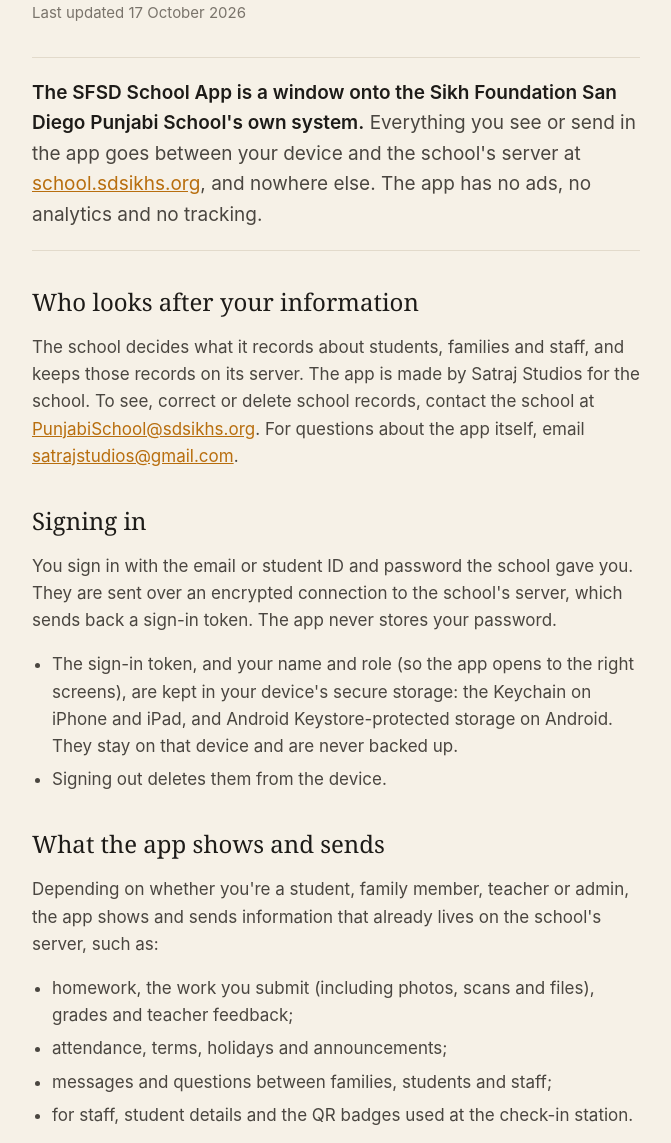
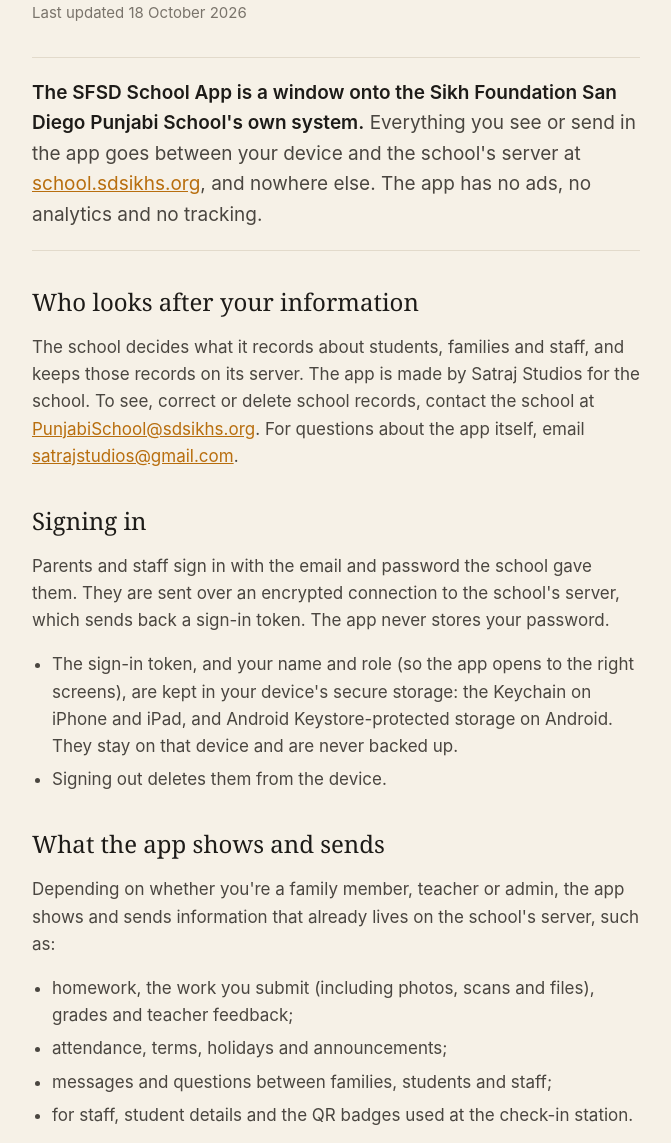
Before and after one commit to satrajstudios/satrajstudios.github.io, a plain HTML site: page sfsdschool/privacy/index.html in a window 1280 px wide. Shown: the part 123-1266 px from the top of the page, without its empty margins (304-975 px from the left). Drawn offline with Linux system fonts and the light colour scheme.

Commit message:
SFSD privacy policy: parents and staff sign in; link the deletion page

```diff
--- a/sfsdschool/privacy/index.html
+++ b/sfsdschool/privacy/index.html
@@ -68,7 +68,7 @@
 <main>
   <p class="eyebrow">SFSD School App</p>
   <h1>Privacy Policy</h1>
-  <p class="updated">Last updated 17 October 2026</p>
+  <p class="updated">Last updated 18 October 2026</p>
 
   <p class="summary"><strong>The SFSD School App is a window onto the Sikh Foundation San Diego Punjabi School's own system.</strong> Everything you see or send in the app goes between your device and the school's server at <a href="https://school.sdsikhs.org/">school.sdsikhs.org</a>, and nowhere else. The app has no ads, no analytics and no tracking.</p>
 
@@ -76,14 +76,14 @@
   <p>The school decides what it records about students, families and staff, and keeps those records on its server. The app is made by Satraj Studios for the school. To see, correct or delete school records, contact the school at <a href="mailto:PunjabiSchool@sdsikhs.org">PunjabiSchool@sdsikhs.org</a>. For questions about the app itself, email <a href="mailto:satrajstudios@gmail.com">satrajstudios@gmail.com</a>.</p>
 
   <h2>Signing in</h2>
-  <p>You sign in with the email or student ID and password the school gave you. They are sent over an encrypted connection to the school's server, which sends back a sign-in token. The app never stores your password.</p>
+  <p>Parents and staff sign in with the email and password the school gave them. They are sent over an encrypted connection to the school's server, which sends back a sign-in token. The app never stores your password.</p>
   <ul>
     <li>The sign-in token, and your name and role (so the app opens to the right screens), are kept in your device's secure storage: the Keychain on iPhone and iPad, and Android Keystore-protected storage on Android. They stay on that device and are never backed up.</li>
     <li>Signing out deletes them from the device.</li>
   </ul>
 
   <h2>What the app shows and sends</h2>
-  <p>Depending on whether you're a student, family member, teacher or admin, the app shows and sends information that already lives on the school's server, such as:</p>
+  <p>Depending on whether you're a family member, teacher or admin, the app shows and sends information that already lives on the school's server, such as:</p>
   <ul>
     <li>homework, the work you submit (including photos, scans and files), grades and teacher feedback;</li>
     <li>attendance, terms, holidays and announcements;</li>
@@ -114,7 +114,7 @@
   </ul>
 
   <h2>Children</h2>
-  <p>The app is used by the school's students, including children under 13. Their accounts are created by the school, and the app collects nothing from them beyond what they use the school's system for. Parents and guardians can ask the school to review or delete their child's records at <a href="mailto:PunjabiSchool@sdsikhs.org">PunjabiSchool@sdsikhs.org</a>.</p>
+  <p>Children, including those under 13, don't sign in to the app themselves. Parents and guardians sign in with the family account the school gives them, and can view their children's homework, attendance and grades. The school creates all accounts. Parents can ask the school to review or delete their child's records at <a href="mailto:PunjabiSchool@sdsikhs.org">PunjabiSchool@sdsikhs.org</a>. To ask for your data to be deleted, see <a href="../delete-data/">Delete your data</a>.</p>
 
   <h2>Test versions</h2>
   <p>If you test a pre-release version through Apple's TestFlight or Google Play's testing programs, Apple or Google may share crash reports and the feedback you choose to send with the developer, under their own terms.</p>
```
